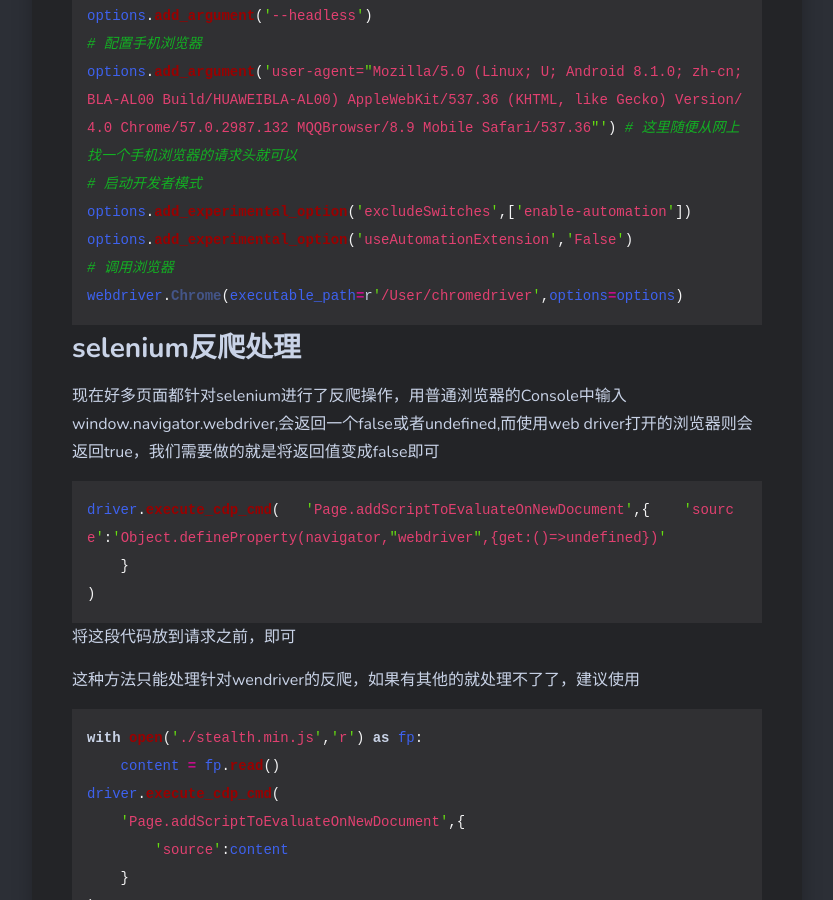
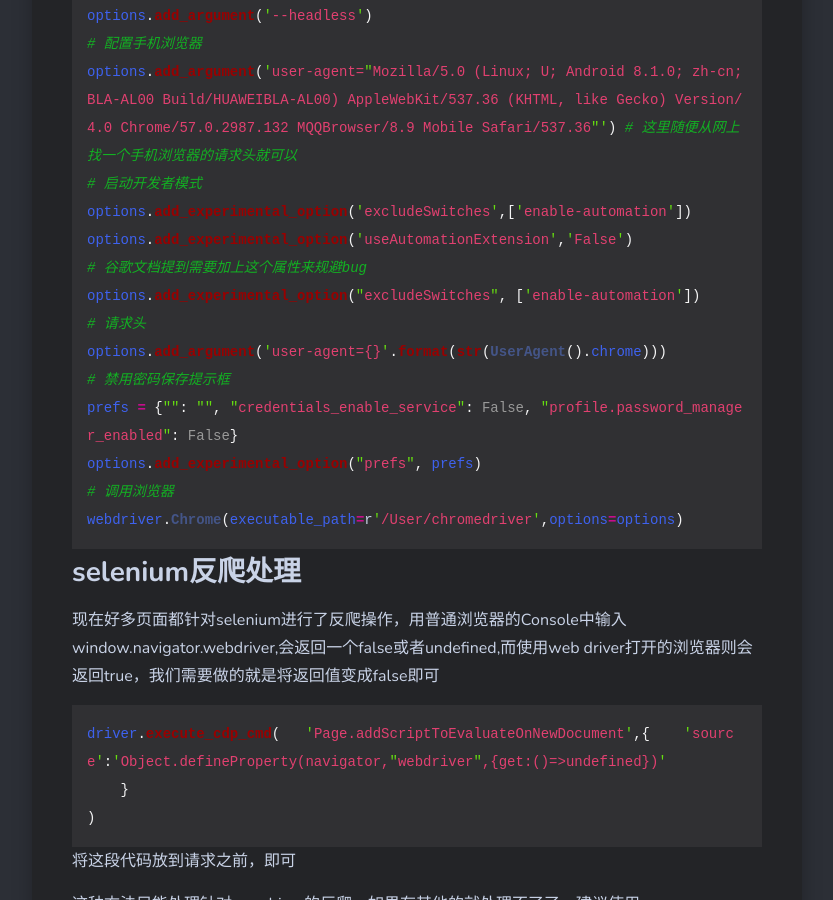
Before and after one commit to muyunR/muyunr.github.io, a Jekyll site: the page built from _posts/2022-04-08-selenium.md, in a window 1280 px wide and 900 px high, scrolled down 5009 px. Shown: the whole window, without its empty margins (23-856 px from the left). Built offline with Jekyll 4.4.1, drawn with Linux system fonts in a browser that asks for light colours; nearby versions of some CDN libraries.

Commit message:
Update 2022-04-08-selenium.md
增加两个参数

````diff
--- a/_posts/2022-04-08-selenium.md
+++ b/_posts/2022-04-08-selenium.md
@@ -103,6 +103,13 @@ options.add_argument('user-agent="Mozilla/5.0 (Linux; U; Android 8.1.0; zh-cn; B
 # 启动开发者模式
 options.add_experimental_option('excludeSwitches',['enable-automation'])
 options.add_experimental_option('useAutomationExtension','False')
+# 谷歌文档提到需要加上这个属性来规避bug
+options.add_experimental_option("excludeSwitches", ['enable-automation'])
+# 请求头
+options.add_argument('user-agent={}'.format(str(UserAgent().chrome)))
+# 禁用密码保存提示框
+prefs = {"": "", "credentials_enable_service": False, "profile.password_manager_enabled": False}
+options.add_experimental_option("prefs", prefs)
 # 调用浏览器
 webdriver.Chrome(executable_path=r'/User/chromedriver',options=options)
 ```
````
